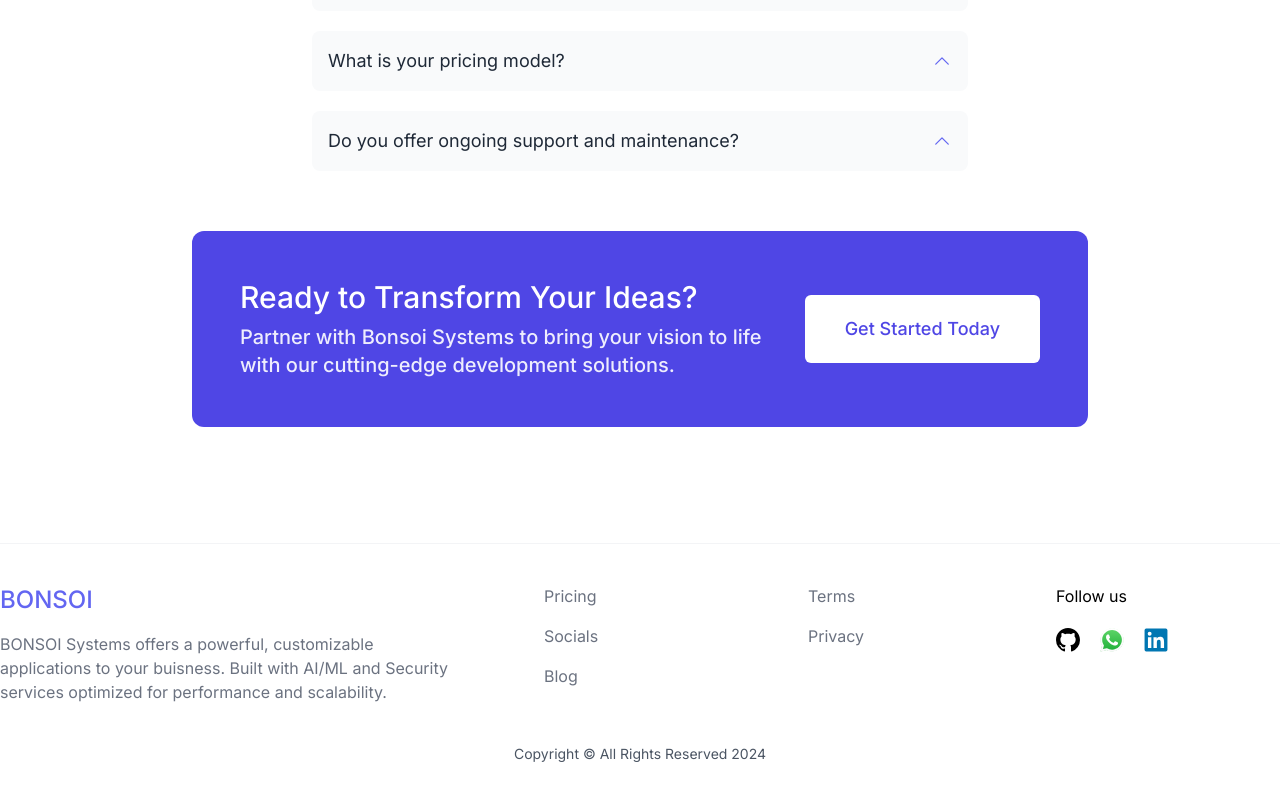
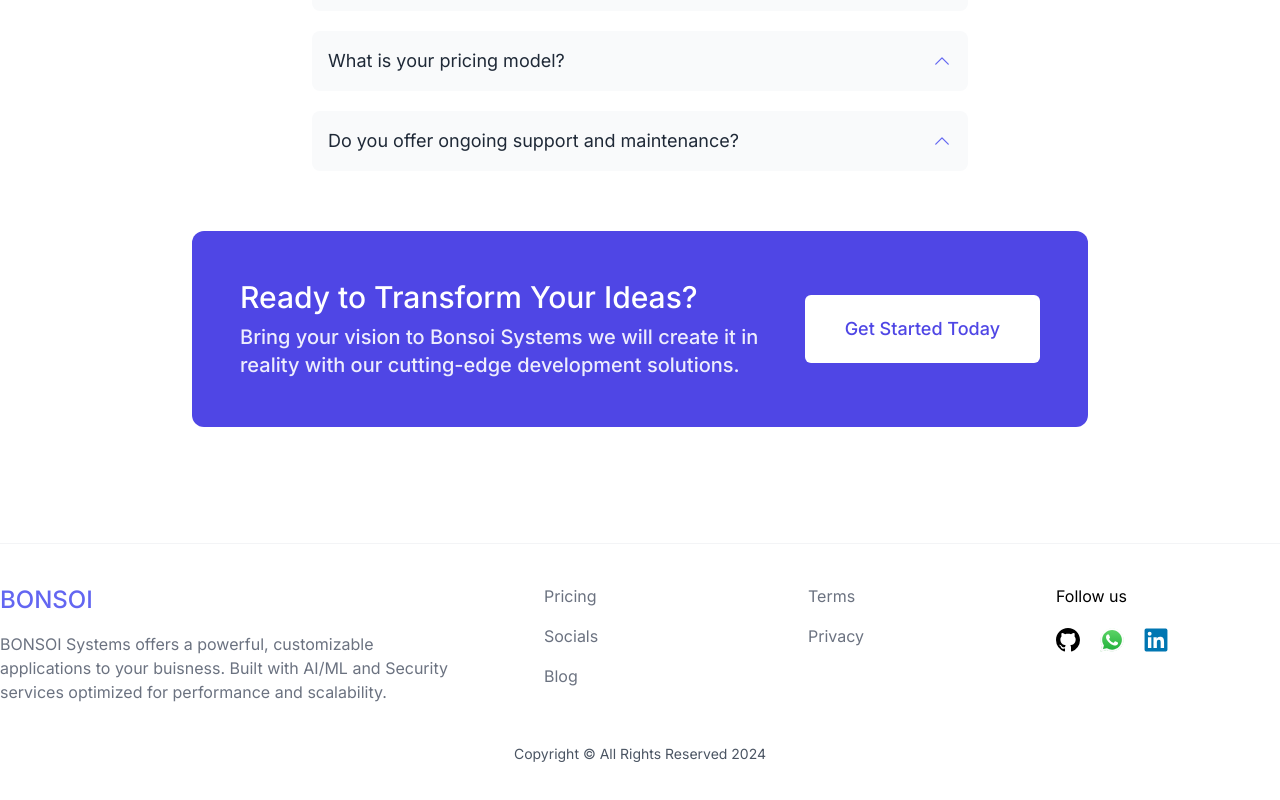
Before and after one commit to BONSOI-Systems/BONSOI-Landing-page, a Next.js app: page / in a window 1280 px wide. Shown: the part 3787-4587 px from the top of the page. Built offline with nearby package versions, Linux system fonts and the light colour scheme.

Commit message:
Update Cta.tsx

```diff
--- a/src/components/Cta.tsx
+++ b/src/components/Cta.tsx
@@ -10,7 +10,7 @@ export const Cta = () => {
             Ready to Transform Your Ideas?
           </h2>
           <p className="mt-2 font-medium text-white text-opacity-90 lg:text-xl">
-            Partner with Bonsoi Systems to bring your vision to life with our
+            Bring your vision to Bonsoi Systems we will create it in reality with our
             cutting-edge development solutions.
           </p>
         </div>
```
